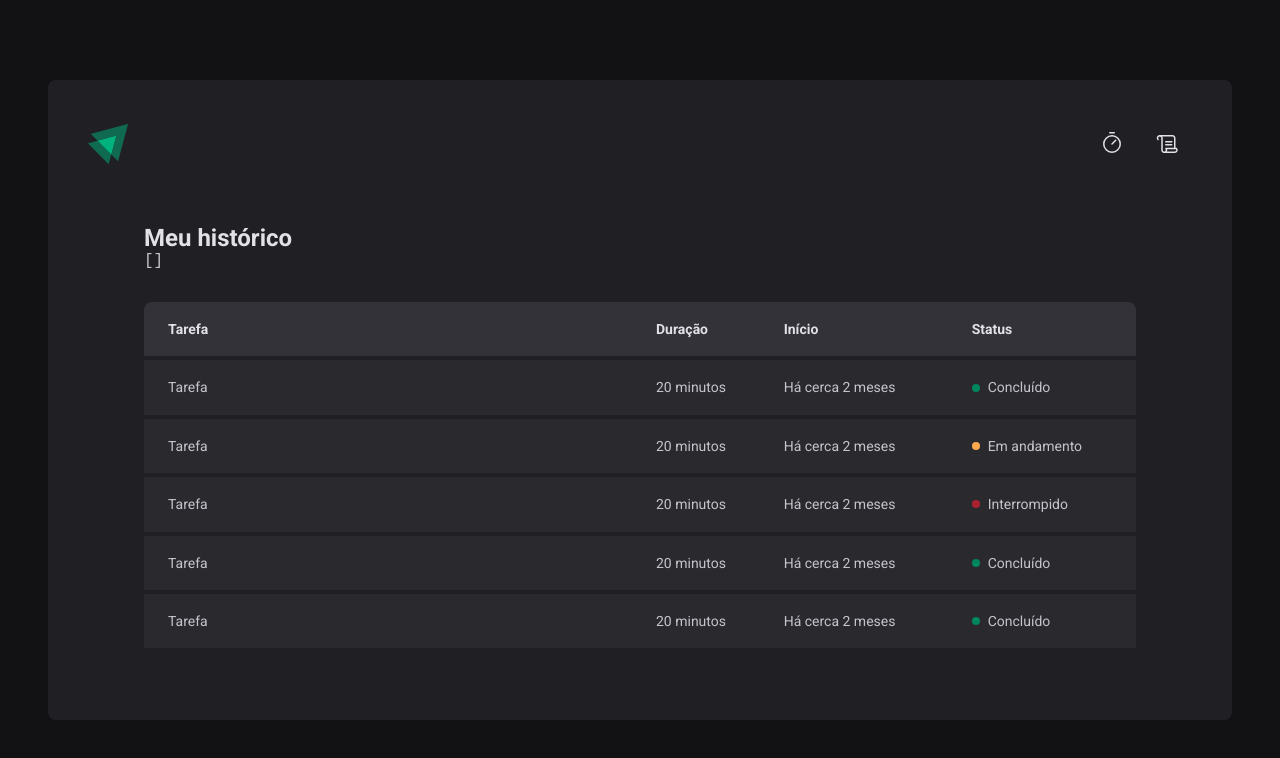
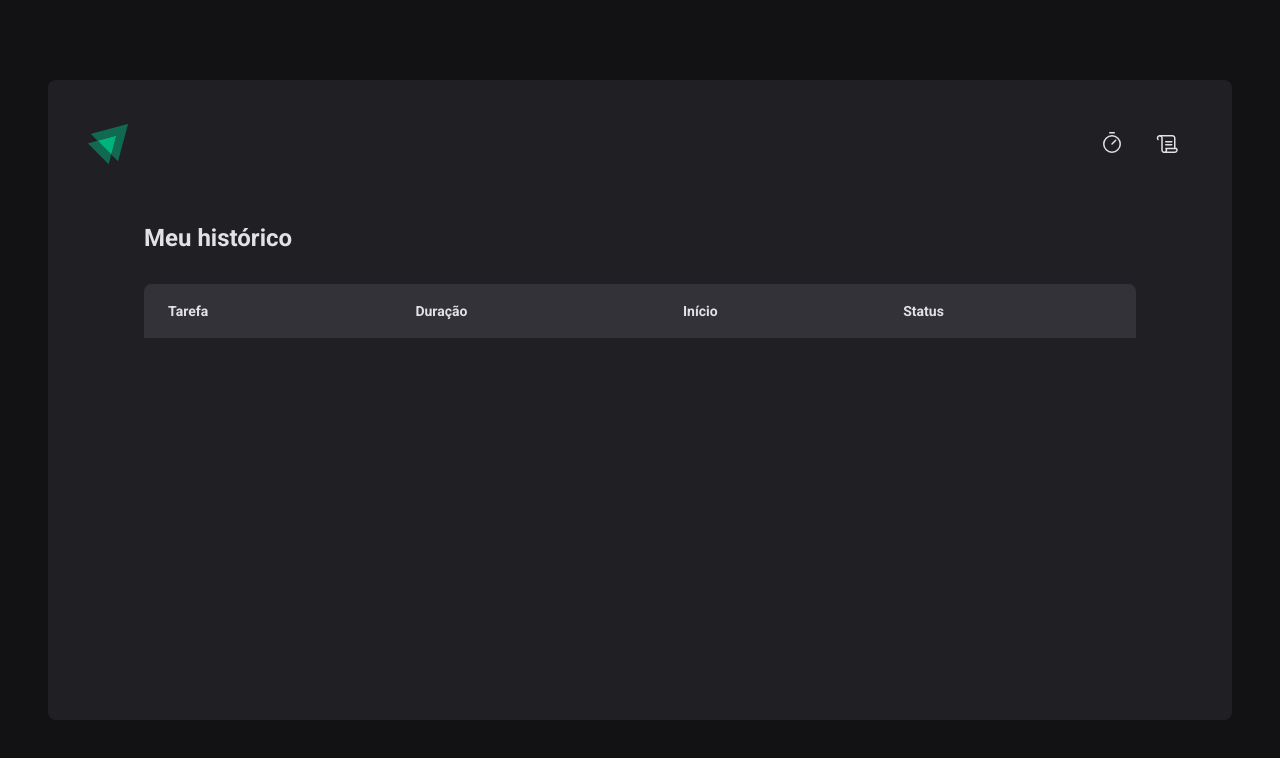
Before and after one commit to trslucas/ignite-pomodoro-, a React (Vite) app: page /history in a window 1280 px wide. Shown: the top 758 px of the page. Built offline with nearby package versions, Linux system fonts and the light colour scheme.

Commit message:
Listagem no histórico

```diff
--- a/src/pages/History/index.tsx
+++ b/src/pages/History/index.tsx
@@ -8,7 +8,6 @@
   return (
     <HistoryContainer>
       <h1>Meu histórico</h1>
-      <pre>{JSON.stringify(cycles, null, 2)}</pre>
       <HistoryList>
         <table>
           <thead>
@@ -20,50 +19,28 @@
             </tr>
           </thead>
           <tbody>
-            <tr>
-              <td>Tarefa</td>
-              <td>20 minutos</td>
-              <td>Há cerca 2 meses</td>
-              <td>
-                <Status statusColor="green"> Concluído </Status>
-              </td>
-            </tr>
+            {cycles.map((cycle) => {
+              return (
+                <tr key={cycle.id}>
+                  <td>{cycle.task}</td>
+                  <td>{cycle.minutesAmout} minutos</td>
+                  <td>{cycle.startDate.toISOString()}</td>
+                  <td>
+                    {cycle.finishedDate && (
+                      <Status statusColor="green"> Concluído </Status>
+                    )}
 
-            <tr>
-              <td>Tarefa</td>
-              <td>20 minutos</td>
-              <td>Há cerca 2 meses</td>
-              <td>
-                <Status statusColor="yellow"> Em andamento </Status>
-              </td>
-            </tr>
+                    {cycle.interruptedDate && (
+                      <Status statusColor="red"> Interrompido </Status>
+                    )}
 
-            <tr>
-              <td>Tarefa</td>
-              <td>20 minutos</td>
-              <td>Há cerca 2 meses</td>
-              <td>
-                <Status statusColor="red"> Interrompido </Status>
-              </td>
-            </tr>
-
-            <tr>
-              <td>Tarefa</td>
-              <td>20 minutos</td>
-              <td>Há cerca 2 meses</td>
-              <td>
-                <Status statusColor="green"> Concluído </Status>
-              </td>
-            </tr>
-
-            <tr>
-              <td>Tarefa</td>
-              <td>20 minutos</td>
-              <td>Há cerca 2 meses</td>
-              <td>
-                <Status statusColor="green"> Concluído </Status>
-              </td>
-            </tr>
+                    {!cycle.finishedDate && !cycle.interruptedDate && (
+                      <Status statusColor="yellow"> Em Andamento </Status>
+                    )}
+                  </td>
+                </tr>
+              );
+            })}
           </tbody>
         </table>
       </HistoryList>
```
